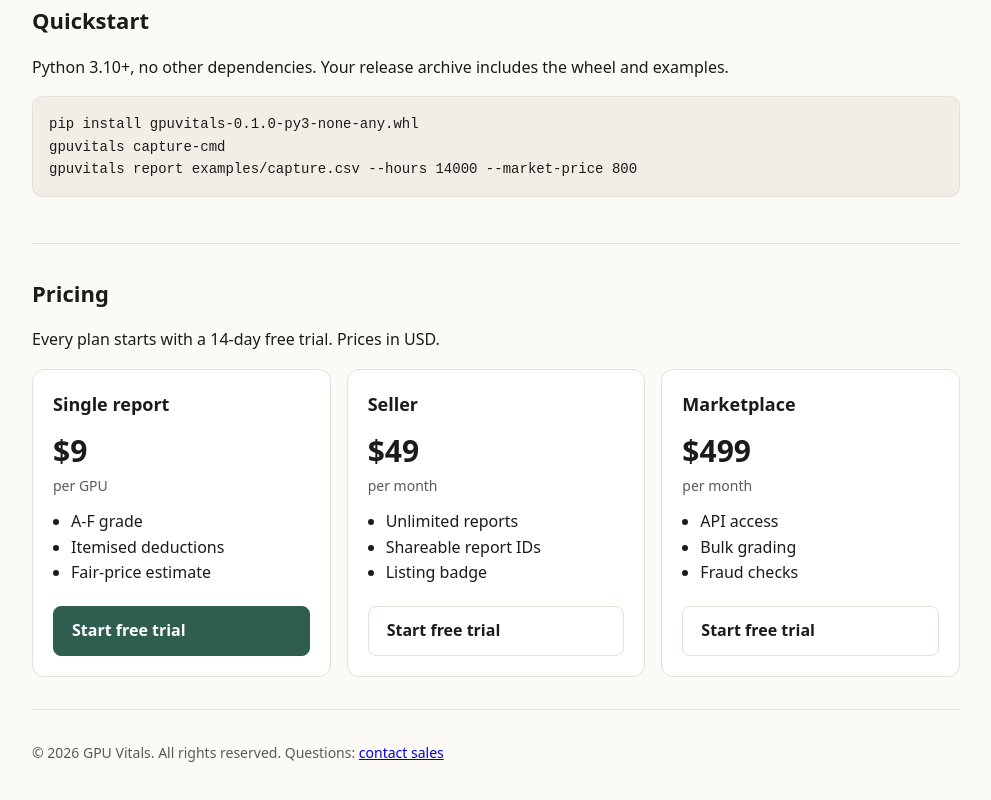
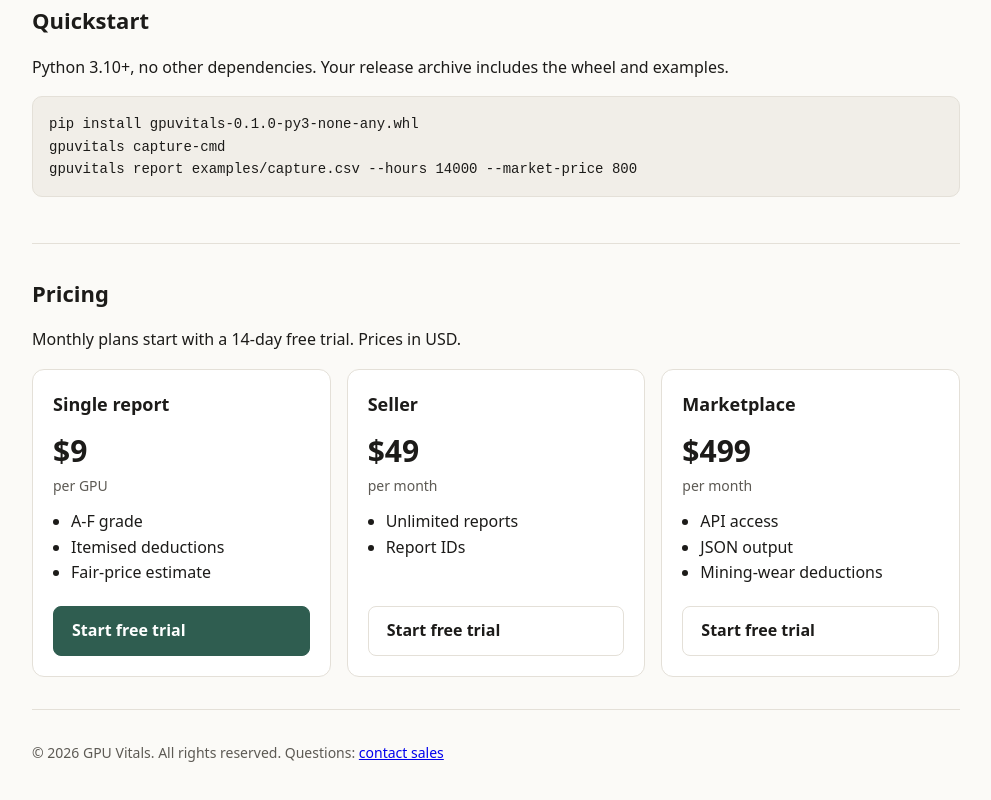
Before and after one commit to eliem08/gpuvitals, a plain HTML site: page landing/index.html in a window 1280 px wide. Shown: the part 674-1474 px from the top of the page, without its empty margins (144-1135 px from the left). Drawn offline with Linux system fonts and the light colour scheme.

Commit message:
Pricing copy: list only what the software does; trial applies to monthly plans; plan note

```diff
--- a/landing/index.html
+++ b/landing/index.html
@@ -53,7 +53,7 @@ gpuvitals report examples/capture.csv --hours 14000 --market-price 800</code></p
   </section>
   <section>
     <h2>Pricing</h2>
-    <p>Every plan starts with a 14-day free trial. Prices in USD.</p>
+    <p>Monthly plans start with a 14-day free trial. Prices in USD.</p>
     <div class="grid">
       <article class="plan">
         <h3>Single report</h3>
@@ -64,13 +64,13 @@ gpuvitals report examples/capture.csv --hours 14000 --market-price 800</code></p
       <article class="plan">
         <h3>Seller</h3>
         <p class="price">$49<span>per month</span></p>
-        <ul><li>Unlimited reports</li><li>Shareable report IDs</li><li>Listing badge</li></ul>
+        <ul><li>Unlimited reports</li><li>Report IDs</li></ul>
         <a class="btn" href="https://github.com/eliem08/gpuvitals/issues/new?title=GPU%20Vitals%20Seller&amp;labels=sales">Start free trial</a>
       </article>
       <article class="plan">
         <h3>Marketplace</h3>
         <p class="price">$499<span>per month</span></p>
-        <ul><li>API access</li><li>Bulk grading</li><li>Fraud checks</li></ul>
+        <ul><li>API access</li><li>JSON output</li><li>Mining-wear deductions</li></ul>
         <a class="btn" href="https://github.com/eliem08/gpuvitals/issues/new?title=GPU%20Vitals%20Marketplace&amp;labels=sales">Start free trial</a>
       </article>
     </div>
```
Also changed, not shown: 1 other file.
